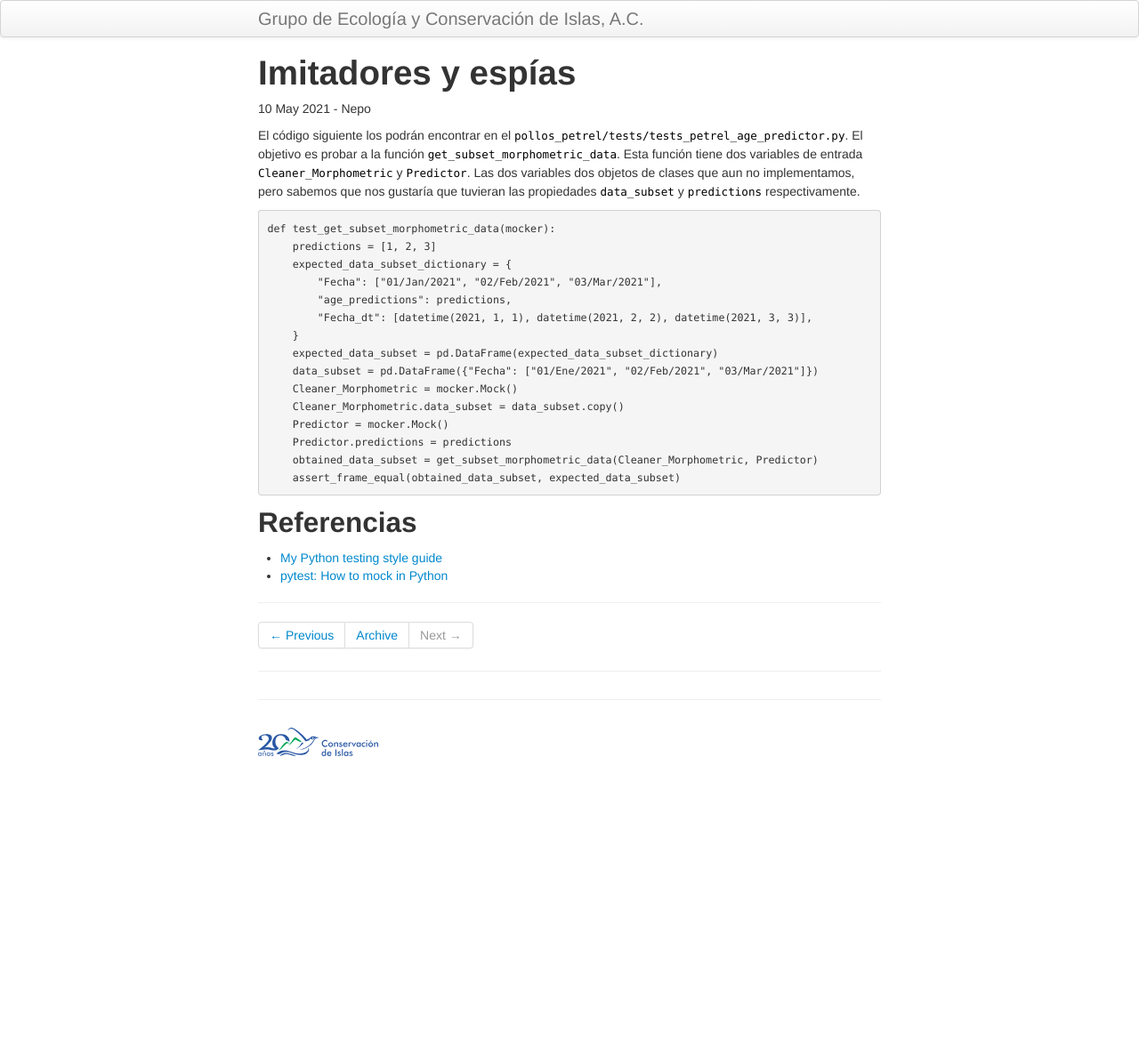
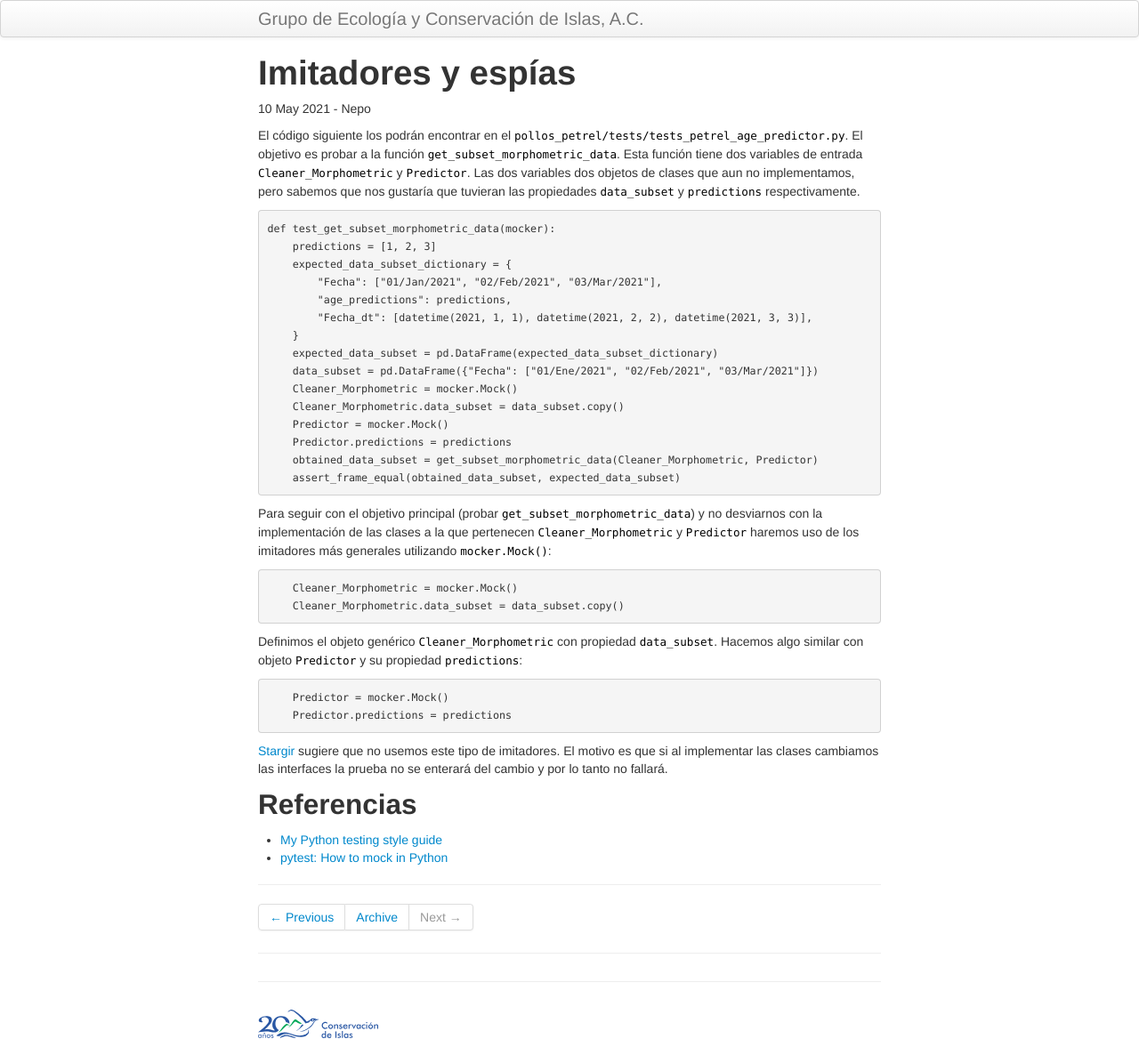
Before and after one commit to LizethMReyes/islasgeci.github.io, a Jekyll site: the page built from _posts/2021-05-10-imitadores.md, in a window 1280 px wide. Shown: the whole page at 89% size. Built offline with Jekyll 4.4.1, drawn with Linux system fonts in a browser that asks for light colours; before the commit the page ends 900 px from its top, so only the background shows below that.

Commit message:
👩🏿‍💻 Describe the code

````diff
--- a/_posts/2021-05-10-imitadores.md
+++ b/_posts/2021-05-10-imitadores.md
@@ -9,6 +9,7 @@ El objetivo es probar a la función `get_subset_morphometric_data`. Esta funció
 de entrada `Cleaner_Morphometric` y `Predictor`. Las dos variables dos objetos de clases que aun no
 implementamos, pero sabemos que nos gustaría que tuvieran las propiedades `data_subset` y
 `predictions` respectivamente.
+
 ```python
 def test_get_subset_morphometric_data(mocker):
     predictions = [1, 2, 3]
@@ -26,6 +27,22 @@ def test_get_subset_morphometric_data(mocker):
     obtained_data_subset = get_subset_morphometric_data(Cleaner_Morphometric, Predictor)
     assert_frame_equal(obtained_data_subset, expected_data_subset)
 ```
+Para seguir con el objetivo principal (probar `get_subset_morphometric_data`) y no desviarnos con la
+implementación de las clases a la que pertenecen `Cleaner_Morphometric` y `Predictor` haremos uso de
+los imitadores más generales utilizando `mocker.Mock()`:
+```python
+    Cleaner_Morphometric = mocker.Mock()
+    Cleaner_Morphometric.data_subset = data_subset.copy()
+```
+Definimos el objeto genérico `Cleaner_Morphometric` con propiedad `data_subset`. Hacemos algo
+similar con objeto `Predictor` y su propiedad `predictions`:
+```python
+    Predictor = mocker.Mock()
+    Predictor.predictions = predictions
+```
+[Stargir](https://thea.codes/) sugiere que no usemos este tipo de imitadores. El motivo es que si al
+implementar las clases cambiamos las interfaces la prueba no se enterará del cambio y por lo tanto
+no fallará.
 
 ## Referencias
 - [My Python testing style guide](https://blog.thea.codes/my-python-testing-style-guide/)
````
